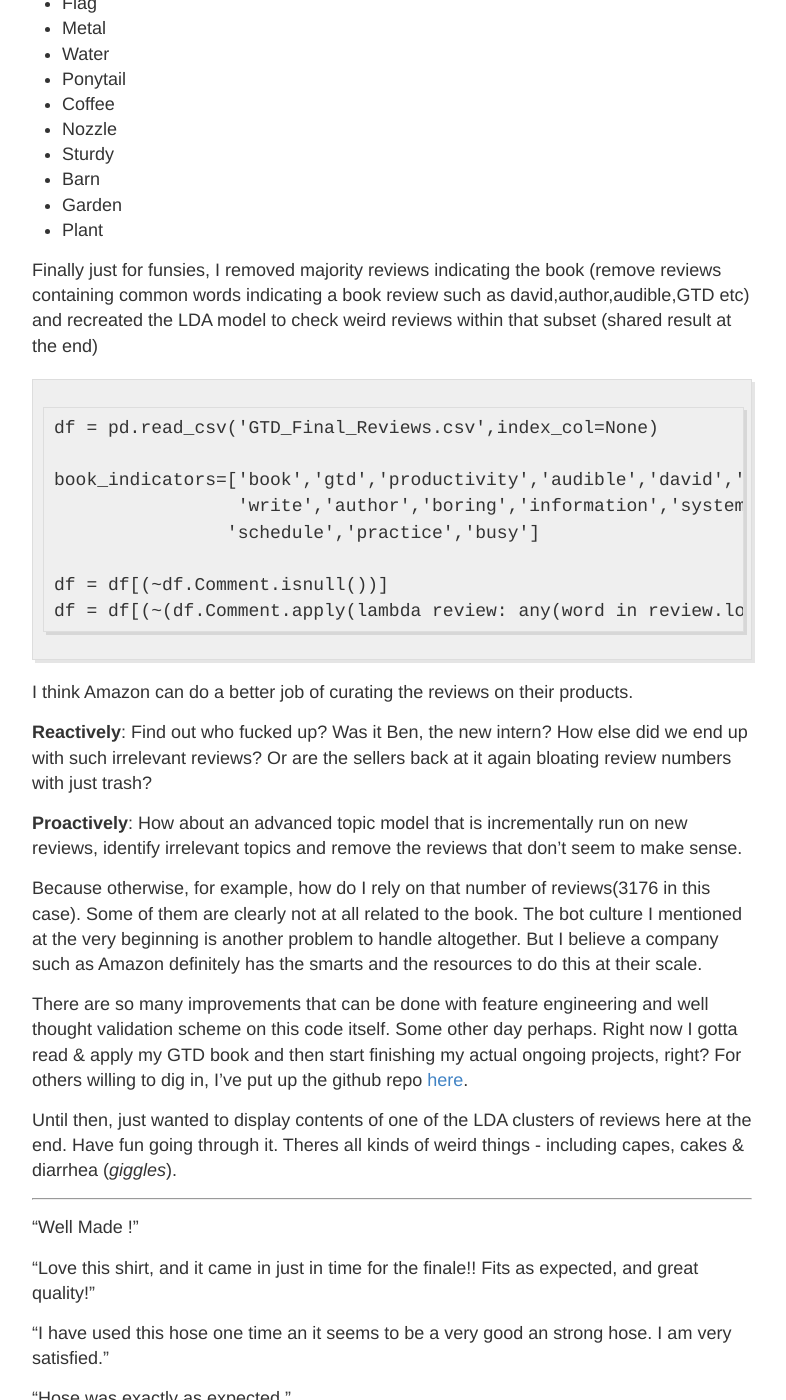
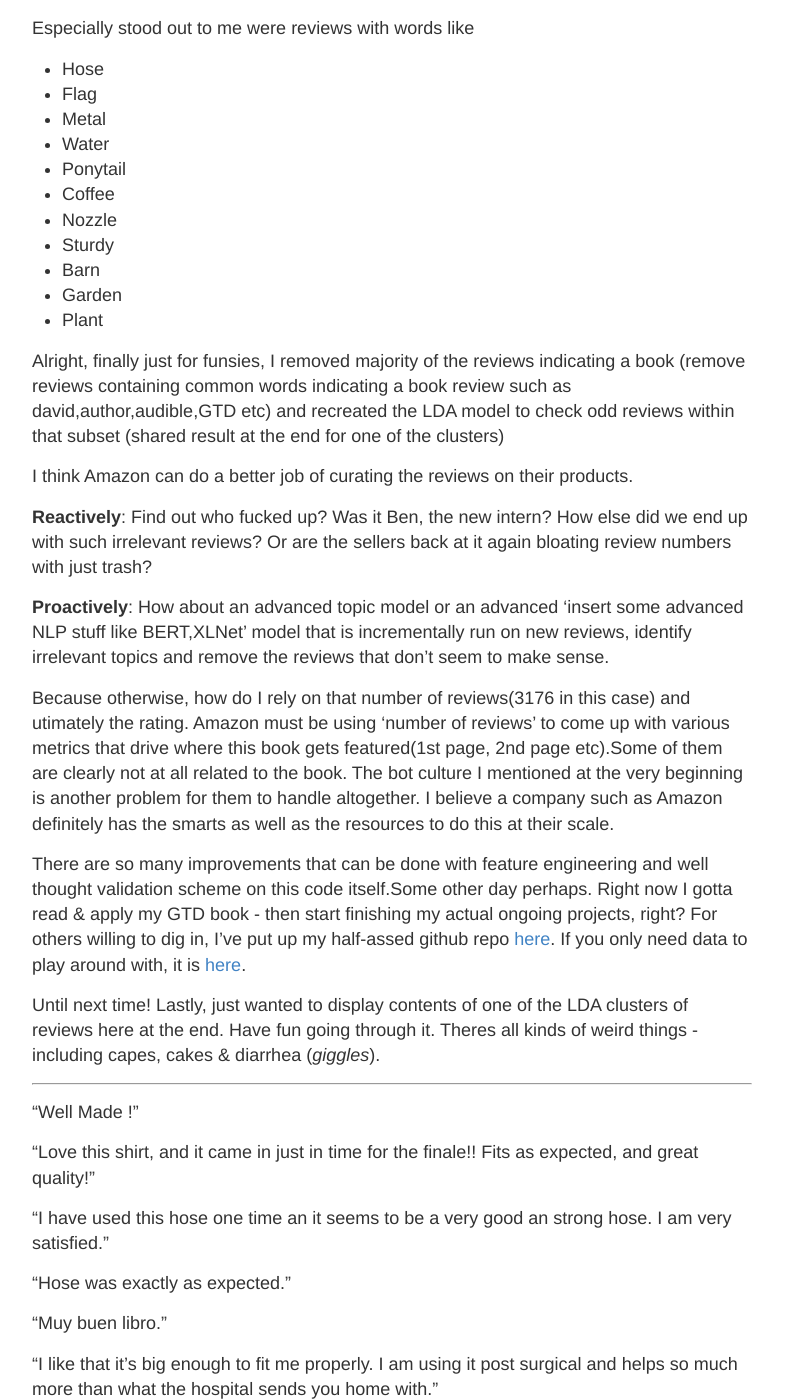
Before and after one commit to spsphulse/My-Portfolio, a Jekyll site: the page built from _posts/2019-07-30-whats-going-on-amazon.md, in a window 1280 px wide and 1400 px high, scrolled down 5571 px. Shown: the whole window, without its empty margins (248-1034 px from the left). Built offline with Jekyll 4.4.1, drawn with Linux system fonts in a browser that asks for light colours; some of the changed text lies outside the part shown.

Commit message:
Update 2019-07-30-whats-going-on-amazon.md

````diff
--- a/_posts/2019-07-30-whats-going-on-amazon.md
+++ b/_posts/2019-07-30-whats-going-on-amazon.md
@@ -24,7 +24,7 @@ A couple of interesting things to note:
 - Barring that one review highlighted in green, all other reviews do not seem to be related to the GTD book( or any book really)
 - Most of the reviews seem to mention about a hose or a flag.
 
-That was it! That was enough for the serial procrastinator in me to abandon all of my other ongoing projects and start with this new analysis of reviews for _Getting Things Done_. Do you notice the irony here? Anyhoo, I promised myself I won't spend more than a couple hours on this. So the code is mostly spaghetti. I just wanted to note down my cusrsory findings. Good enough topic for a first blog post,eh?
+That was it! That was enough for the serial procrastinator in me to abandon all of my other ongoing projects and start with this new analysis of reviews for _Getting Things Done_. Do you notice the irony here? Anyhoo, I promised myself I won't spend more than a couple hours on this. So the code is mostly spaghetti. I just wanted to find some odd reviews & note down my cusrsory findings. Good enough topic for a first blog post,eh?
 
 ## Part 1 Scraping
 I started by quickly scraping all the amazon reviews for GTD. Just used Python, Beautifulsoup & Requests. Nothing fancy. It consists of:
@@ -32,7 +32,7 @@ I started by quickly scraping all the amazon reviews for GTD. Just used Python,
 2. Deciding number of review pages(total_reviews//10+1) and creating URLs to parse
 3. For each URL, pare the reviews therein, create a final dataframe and store these reviews.
 
-Jupyter notebook for the same can be found here.
+Github repo for this has been shared at the end.
 
 ## Part 2 Data processing and finding most frequent words
 I did some preliminary cleaning of the reviews, chose the most recent 200 reviews and plotted the most commonly occuring words/tokens. The chart is shown below
@@ -41,11 +41,17 @@ I did some preliminary cleaning of the reviews, chose the most recent 200 review
 
 Right off the bat, a few words that are highlighted in red jumped out as odd.What is hose,water and flag doing in a 'book' review.
 
-Quite recently I had read a few articles on topic modeeling using NLP, but hadn't used it yet. I figured that could come in handy here to find topics that are not really associated with book/reading a book. That was my next & final step.
 
 
 ## Part 3 Topic Modelling
-First I created a corpus from the collection of book reviews and then converted it to a document matrix using BOW(bag of words) approach in gensim. After that I trained an LDA(Latent Dirichlet allocation) model using this document matrix. To understand a bit better, I visualized the results using pyLDAvis library.
+Quite recently I had read a few articles on topic modelling using NLP, but hadn't used it yet. I figured that could come in handy here to find topics that are not really associated with book/reading a book. That was my next & final step.
+
+1. First I created a corpus from the collection of book reviews
+2. Then I converted it to a document matrix using BOW(bag of words) approach in gensim.
+3. After that I trained an LDA(Latent Dirichlet allocation) model using this document matrix.
+4. To understand a bit better, I visualized the results using pyLDAvis library.
+
+Sharing some odd ones that I found over here.
 
 ![LDA viz 1](https://github.com/spsphulse/My-Portfolio/blob/master/images/amz_gtd_images/ldavis1.PNG?raw=true)
 
@@ -67,31 +73,20 @@ Especially stood out to me were reviews with words like
 - Plant
 
 
-Finally just for funsies, I removed majority reviews indicating the book (remove reviews containing common words indicating a book review such as david,author,audible,GTD etc) and recreated the LDA model to check weird reviews within that subset (shared result at the end)
+Alright, finally just for funsies, I removed majority of the reviews indicating a book (remove reviews containing common words indicating a book review such as david,author,audible,GTD etc) and recreated the LDA model to check odd reviews within that subset (shared result at the end for one of the clusters)
 
-```
-df = pd.read_csv('GTD_Final_Reviews.csv',index_col=None)
-
-book_indicators=['book','gtd','productivity','audible','david','allen','tasks','read',
-                 'write','author','boring','information','system','plan','focus',
-                'schedule','practice','busy']
-
-df = df[(~df.Comment.isnull())]
-df = df[(~(df.Comment.apply(lambda review: any(word in review.lower() for word in book_indicators))))]
-```
 
 I think Amazon can do a better job of curating the reviews on their products.
 
-
 **Reactively**: Find out who fucked up? Was it Ben, the new intern? How else did we end up with such irrelevant reviews? Or are the sellers back at it again bloating review numbers with just trash?
 
-**Proactively**: How about an advanced topic model that is incrementally run on new reviews, identify irrelevant topics and remove the reviews that don't seem to make sense.
+**Proactively**: How about an advanced topic model or an advanced 'insert some advanced NLP stuff like BERT,XLNet' model that is incrementally run on new reviews, identify irrelevant topics and remove the reviews that don't seem to make sense.
 
-Because otherwise, for example, how do I rely on that number of reviews(3176 in this case). Some of them are clearly not at all related to the book. The bot culture I mentioned at the very beginning is another problem to handle altogether. But I believe a company such as Amazon definitely has the smarts and the resources to do this at their scale.
+Because otherwise, how do I rely on that number of reviews(3176 in this case) and utimately the rating. Amazon must be using 'number of reviews' to come up with various metrics that drive where this book gets featured(1st page, 2nd page etc).Some of them are clearly not at all related to the book. The bot culture I mentioned at the very beginning is another problem for them to handle altogether. I believe a company such as Amazon definitely has the smarts as well as the resources to do this at their scale.
 
-There are so many improvements that can be done with feature engineering and well thought validation scheme on this code itself. Some other day perhaps. Right now I gotta read & apply my GTD book and then start finishing my actual ongoing projects, right? For others willing to dig in, I've put up the github repo [here](https://github.com/spsphulse/Amazon-Getting-Things-Done-odd-reviews).
+There are so many improvements that can be done with feature engineering and well thought validation scheme on this code itself.Some other day perhaps. Right now I gotta read & apply my GTD book - then start finishing my actual ongoing projects, right? For others willing to dig in, I've put up my half-assed github repo [here](https://github.com/spsphulse/Amazon-Getting-Things-Done-odd-reviews). If you only need data to play around with, it is [here](https://github.com/spsphulse/Amazon-Getting-Things-Done-odd-reviews/blob/master/GTD_Final_Reviews.csv).
 
-Until then, just wanted to display contents of one of the LDA clusters of reviews here at the end. Have fun going through it. Theres all kinds of weird things - including capes, cakes & diarrhea (*giggles*).
+Until next time! Lastly, just wanted to display contents of one of the LDA clusters of reviews here at the end. Have fun going through it. Theres all kinds of weird things - including capes, cakes & diarrhea (*giggles*).
 
 
 *********************************************************************************************************
````
Also changed, not shown: other parts of _posts/2019-07-30-whats-going-on-amazon.md (+1 -1 lines).
